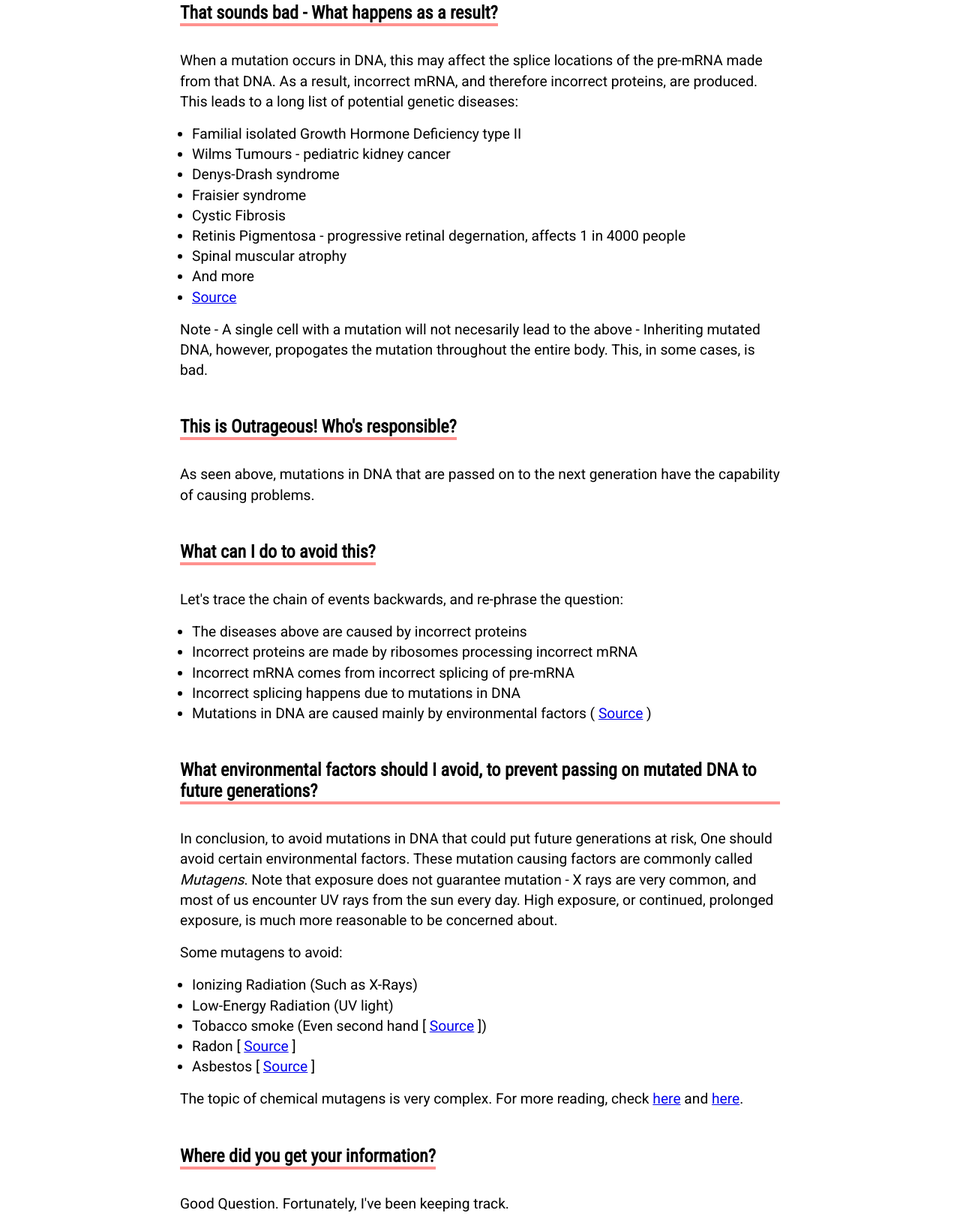
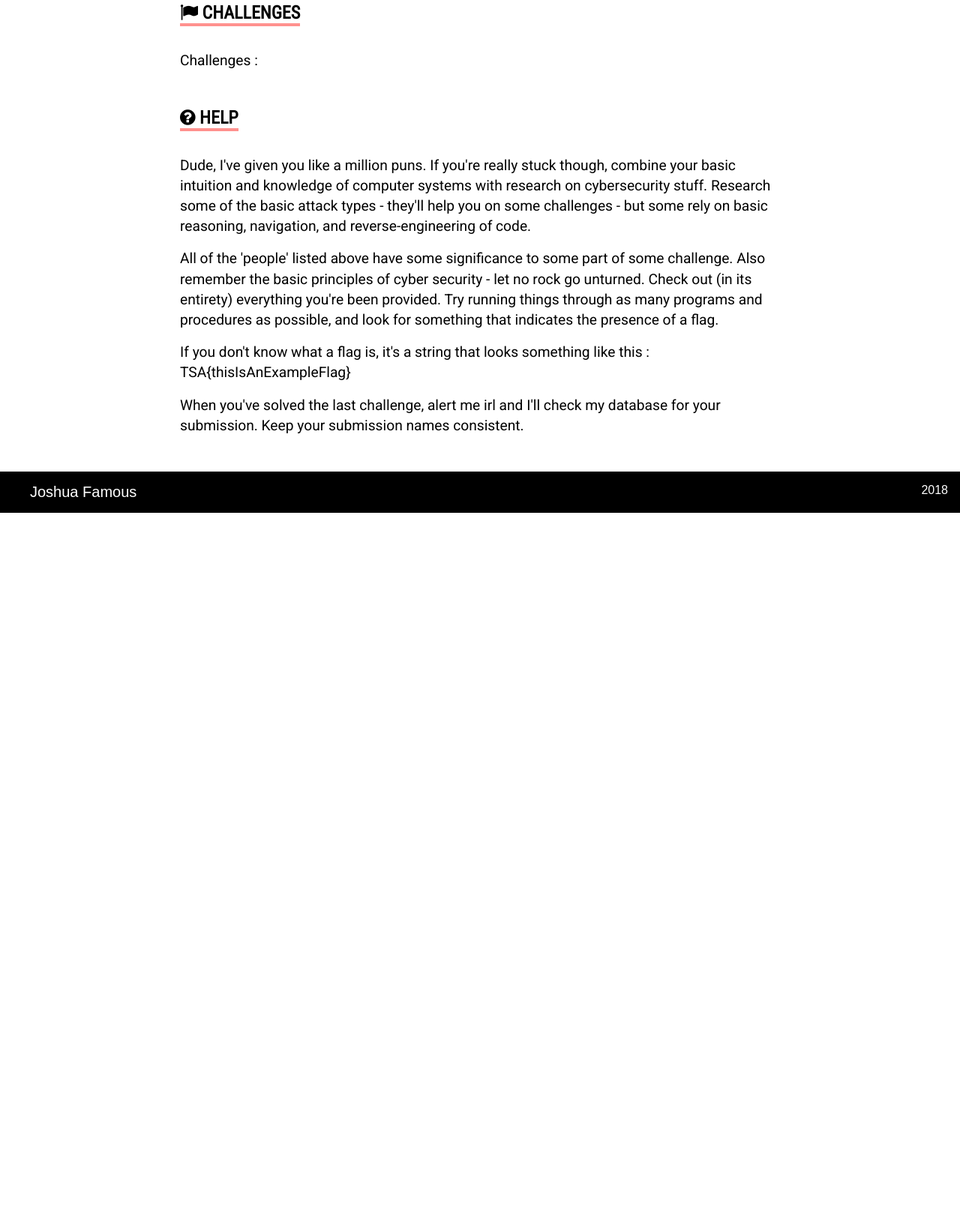
Before and after one commit to JFamo/dessertislandctf, a plain HTML site: page index.html in a window 1280 px wide. Shown: the part 2449-4071 px from the top of the page at 75% size. After the commit the page ends 3133 px from the top, so only its background shows below. Drawn offline with Linux system fonts and the light colour scheme.

Commit message:
Help content

```diff
--- a/index.html
+++ b/index.html
@@ -100,86 +100,25 @@
 					</center>
 				</div>
 			</div>
-			<h2>That sounds bad - What happens as a result?</h2>
+			<a id='challenges' class='jump'></a>
+			<h2><i class="fa fa-flag"></i> CHALLENGES</h2>
 			<p>
-				When a mutation occurs in DNA, this may affect the splice locations of
-				the pre-mRNA made from that DNA. As a result, incorrect mRNA, and therefore incorrect proteins, are produced.
-				This leads to a long list of potential genetic diseases:
+				Challenges :
 			</p>
-			<ul>
-				<li>Familial isolated Growth Hormone Deficiency type II</li>
-				<li>Wilms Tumours - pediatric kidney cancer</li>
-				<li>Denys-Drash syndrome</li>
-				<li>Fraisier syndrome</li>
-				<li>Cystic Fibrosis</li>
-				<li>Retinis Pigmentosa - progressive retinal degernation, affects 1 in 4000 people</li>
-				<li>Spinal muscular atrophy</li>
-				<li>And more</li>
-				<li> <a href="http://genesdev.cshlp.org/content/17/4/419.full.">Source</a> </li>
-			</ul>
+			<a id='help' class='jump'></a>
+			<h2><i class="fa fa-question-circle"></i> HELP</h2>
 			<p>
-				Note - A single cell with a mutation will not necesarily lead to the
-				above - Inheriting mutated DNA, however, propogates the mutation throughout
-				the entire body. This, in some cases, is bad.
-			</p>
-			<h2>This is Outrageous! Who's responsible?</h2>
-			<p>
-				As seen above, mutations in DNA that are passed on to the next generation
-				have the capability of causing problems.
-			</p>
-			<a id='prevent' class='jump'></a>
-			<h2>What can I do to avoid this?</h2>
-			<p>
-				Let's trace the chain of events backwards, and re-phrase the question:
-			</p>
-			<ul>
-				<li>The diseases above are caused by incorrect proteins</li>
-				<li>Incorrect proteins are made by ribosomes processing incorrect mRNA</li>
-				<li>Incorrect mRNA comes from incorrect splicing of pre-mRNA</li>
-				<li>Incorrect splicing happens due to mutations in DNA</li>
-				<li>Mutations in DNA are caused mainly by environmental factors ( <a href="https://www.sciencedirect.com/science/article/pii/B9780128092705000054">Source</a> )</li>
-			</ul>
-			<h2>What environmental factors should I avoid, to prevent passing on mutated DNA to future generations?</h2>
-			<p>
-				In conclusion, to avoid mutations in DNA that could put future generations at risk,
-				One should avoid certain environmental factors. These mutation causing
-				factors are commonly called <i>Mutagens</i>. Note that exposure does not guarantee mutation - X rays are
-				very common, and most of us encounter UV rays from the sun every day. High exposure, or
-				continued, prolonged exposure, is much more reasonable to be concerned about.
+				Dude, I've given you like a million puns. If you're really stuck though, combine your basic intuition and knowledge of computer systems with research on cybersecurity stuff. Research some of the basic attack types - they'll help you on some challenges - but some rely on basic reasoning, navigation, and reverse-engineering of code.
 			</p>
 			<p>
-				Some mutagens to avoid:
+				All of the 'people' listed above have some significance to some part of some challenge. Also remember the basic principles of cyber security - let no rock go unturned. Check out (in its entirety) everything you're been provided. Try running things through as many programs and procedures as possible, and look for something that indicates the presence of a flag.
 			</p>
-			<ul>
-				<li>Ionizing Radiation (Such as X-Rays)</li>
-				<li>Low-Energy Radiation (UV light)</li>
-				<li>Tobacco smoke (Even second hand [ <a href="https://www.ncbi.nlm.nih.gov/pmc/articles/PMC3150936/">Source</a> ])</li>
-				<li>Radon [ <a href="https://serc.carleton.edu/NAGTWorkshops/health/case_studies/radon.html">Source</a> ]</li>
-				<li>Asbestos [ <a href="http://cancerres.aacrjournals.org/content/canres/52/22/6305.full.pdf">Source</a> ]</li>
-			</ul>
 			<p>
-				The topic of chemical mutagens is very complex. For more reading, check
-				<a href="https://www.researchgate.net/figure/Different-kinds-of-physical-and-chemical-mutagens-that-are-mostly-used-and-selected_fig1_242656114">here</a> and <a href="http://www.biologydiscussion.com/genetics/types-of-mutagens-chemical-and-physical-genetics/65297">here</a>.
+				If you don't know what a flag is, it's a string that looks something like this : TSA{thisIsAnExampleFlag}
 			</p>
-			<a id='sauce' class='jump'></a>
-			<h2>Where did you get your information?</h2>
 			<p>
-				Good Question. Fortunately, I've been keeping track.
+				When you've solved the last challenge, alert me irl and I'll check my database for your submission. Keep your submission names consistent.
 			</p>
-			<ul>
-				<li>What is mRNA: <a href="https://www.britannica.com/science/messenger-RNA">https://www.britannica.com/science/messenger-RNA</a></li>
-				<li>What is mRNA, Figure 1: <a href="https://www.nature.com/scitable/topicpage/translation-dna-to-mrna-to-protein-393">https://www.nature.com/scitable/topicpage/translation-dna-to-mrna-to-protein-393</a></li>
-				<li>Figure 2, pre-mRNA splicing: <a href="https://www.dnalc.org/resources/3d/rna-splicing.html">https://www.dnalc.org/resources/3d/rna-splicing.html</a></li>
-				<li>Disease-causing mutations alter pre-mRNA splicing: <a href="https://www.ncbi.nlm.nih.gov/pmc/articles/PMC3131313/">https://www.ncbi.nlm.nih.gov/pmc/articles/PMC3131313/</a></li>
-				<li>Alternative splicing, and why it's important: <a href="https://bitesizebio.com/10148/what-is-alternative-splicing-and-why-is-it-important/">https://bitesizebio.com/10148/what-is-alternative-splicing-and-why-is-it-important/</a></li>
-				<li>Understanding alternative splicing: <a href="https://www.ncbi.nlm.nih.gov/pmc/articles/PMC3912188/">https://www.ncbi.nlm.nih.gov/pmc/articles/PMC3912188/</a></li>
-				<li>pre-mRNA splicing and Human disease: <a href="http://genesdev.cshlp.org/content/17/4/419.full.">http://genesdev.cshlp.org/content/17/4/419.full.</a></li>
-				<li>Environmental Factors cause Mutations: <a href="https://www.sciencedirect.com/science/article/pii/B9780128092705000054">https://www.sciencedirect.com/science/article/pii/B9780128092705000054</a></li>
-				<li>Radiation is a physical Mutagen: <a href="https://www.britannica.com/science/mutagen">https://www.britannica.com/science/mutagen</a></li>
-				<li>Second hand Tobacco smoke in male germ cells: <a href="https://www.ncbi.nlm.nih.gov/pmc/articles/PMC3150936/">https://www.ncbi.nlm.nih.gov/pmc/articles/PMC3150936/</a></li>
-				<li>Radon: <a href="https://serc.carleton.edu/NAGTWorkshops/health/case_studies/radon.html">https://serc.carleton.edu/NAGTWorkshops/health/case_studies/radon.html</a></li>
-				<li>Asbestos: <a href="http://cancerres.aacrjournals.org/content/canres/52/22/6305.full.pdf">http://cancerres.aacrjournals.org/content/canres/52/22/6305.full.pdf</a></li>
-			</ul>
 		</main>
 	</body>
 	<footer>
```
